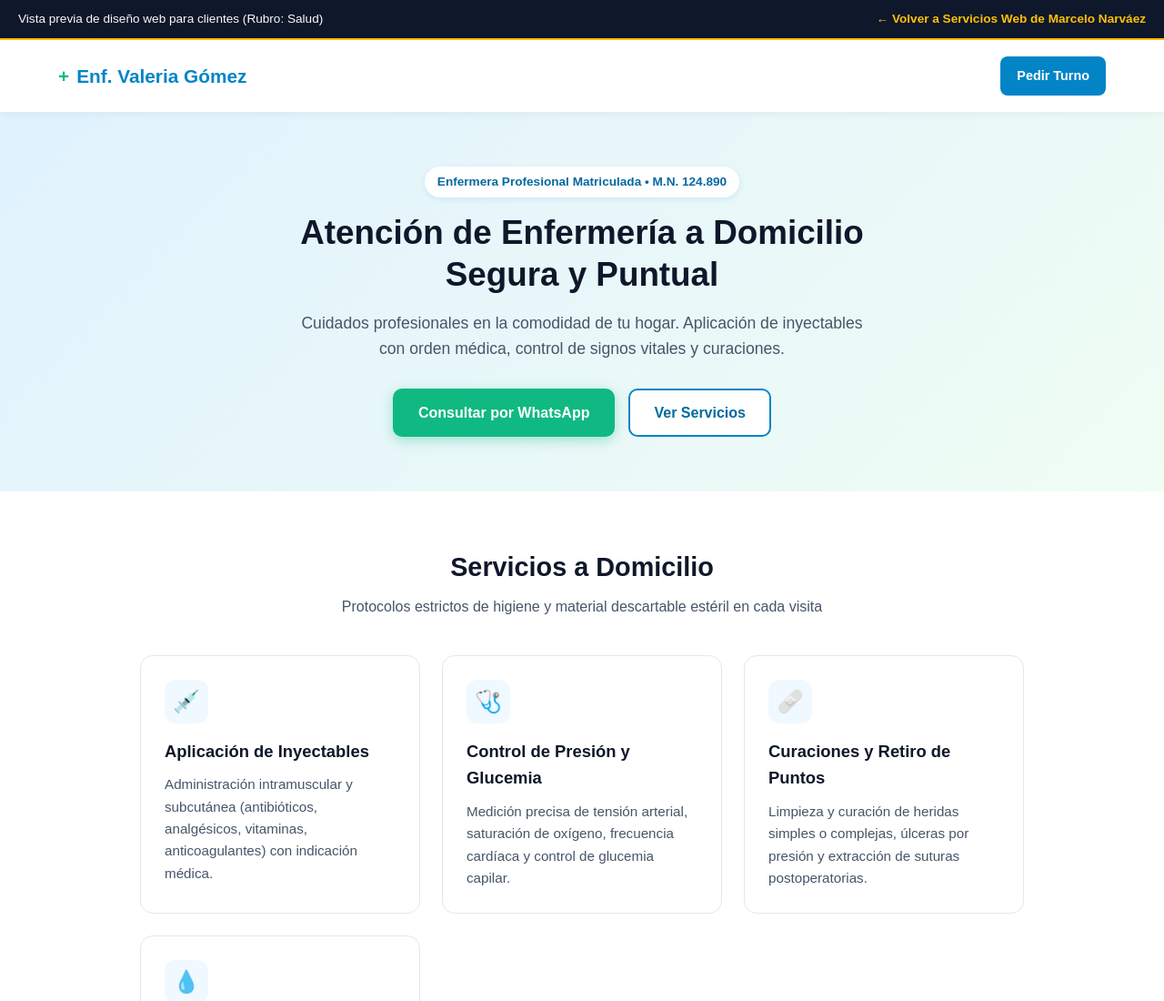
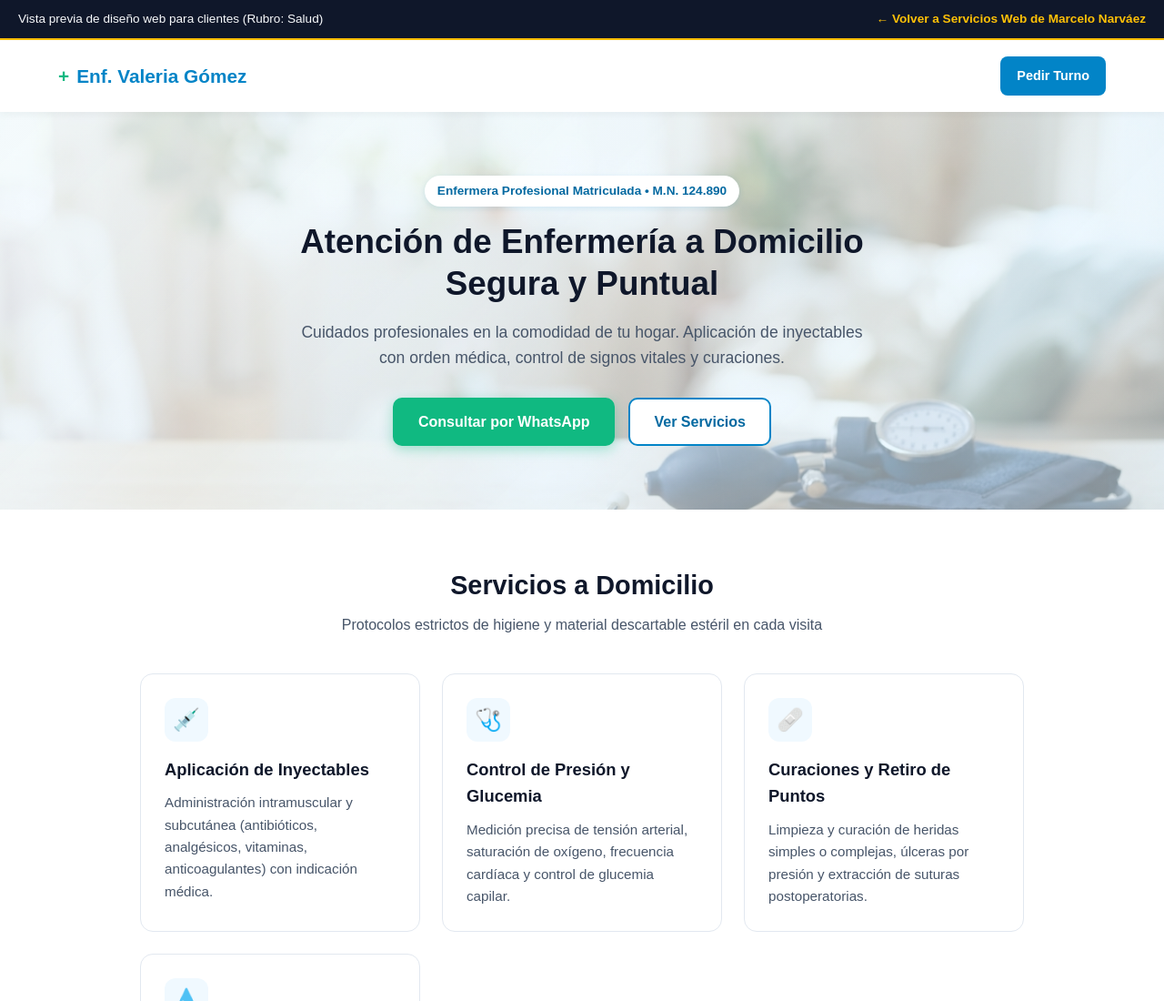
Before and after one commit to marcelonarvaez19/SitioWebMarceloNarvaez, a plain HTML site: page demos/enfermeria.html in a window 1280 px wide. Shown: the top 1100 px of the page at 91% size. Drawn offline with Linux system fonts and the light colour scheme.

Commit message:
Agrego imagen de fondo en maqueta enfermeria

```diff
--- a/demos/enfermeria.html
+++ b/demos/enfermeria.html
@@ -104,9 +104,11 @@
 
         /* Sección Hero */
         .hero {
-            background: linear-gradient(135deg, #e0f2fe 0%, #f0fdf4 100%);
-            padding: 60px 5%;
-            text-align: center;
+            background:
+            linear-gradient(135deg, rgba(240, 249, 255, 0.66) 0%, rgba(224, 242, 254, 0.60) 100%),
+            url('../img/img_Enfermeria.webp') center / cover no-repeat;
+        padding: 70px 5%;
+        text-align: center;
         }
 
         .badge-matricula {
```
